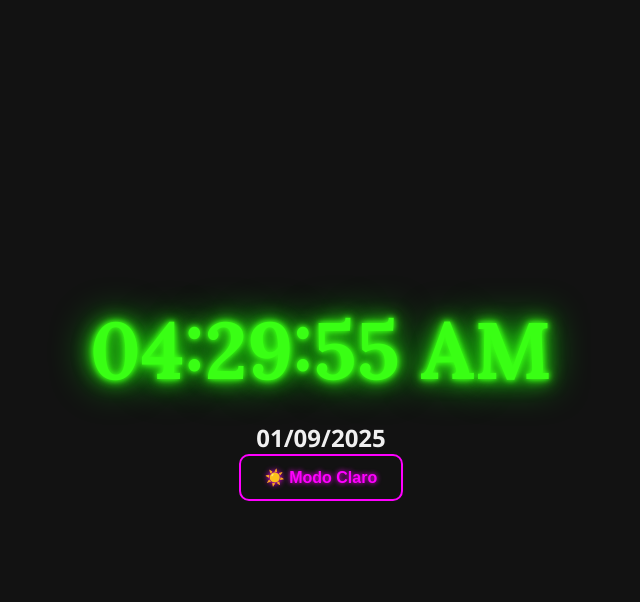
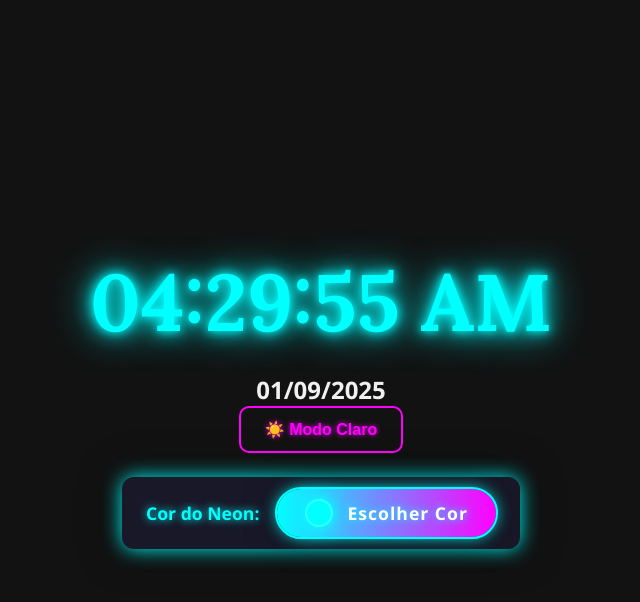
Before and after one commit to Twirted/relogio-digital, a plain HTML site: page index.html in a window 1280 px wide. Both pictures are taken after a click on the button "🌙 Modo Escuro". Shown: the whole page, without its empty margins (319-959 px from the left). Drawn offline with Linux system fonts and the light colour scheme.

Commit message:
Alterações nos botões e adicionando cores ao neon

```diff
--- a/index.html
+++ b/index.html
@@ -12,6 +12,14 @@
     <h1 id="clock">00:00:00</h1>
     <h2 id="date"></h2>
     <button id="theme-toggle">🌙 Modo Escuro</button>
+    <div class="neon-picker">
+      <label for="neon-color" class="neon-label">Cor do Neon:</label>
+      <button id="neon-btn" class="neon-btn">
+        <span id="neon-preview"></span>
+        <span>Escolher Cor</span>
+      </button>
+      <input type="color" id="neon-color" value="#00ffff" style="display:none;">
+    </div>
   </div>
   <script src="script.js"></script>
 </body>
--- a/script.js
+++ b/script.js
@@ -52,3 +52,36 @@ function applyAutoTheme() {
 
 setInterval(updateClock, 1000);
 updateClock(); // atualizar ao carregar
+
+const neonColorInput = document.getElementById("neon-color");
+const neonBtn = document.getElementById("neon-btn");
+const neonPreview = document.getElementById("neon-preview");
+
+// Atualiza a cor do preview e do neon
+function setNeonColor(color) {
+  document.documentElement.style.setProperty("--neon-color", color);
+  neonPreview.style.background = color;
+}
+
+// Ao clicar no botão, abre o seletor nativo
+neonBtn.addEventListener("click", () => {
+  neonColorInput.click();
+});
+
+// Atualiza cor ao escolher
+neonColorInput.addEventListener("input", (e) => {
+  setNeonColor(e.target.value);
+});
+
+// Mantém cor ao recarregar
+if (localStorage.getItem("neonColor")) {
+  setNeonColor(localStorage.getItem("neonColor"));
+  neonColorInput.value = localStorage.getItem("neonColor");
+} else {
+  setNeonColor(neonColorInput.value);
+}
+
+neonColorInput.addEventListener("change", (e) => {
+  localStorage.setItem("neonColor", e.target.value);
+  setNeonColor(e.target.value);
+});
--- a/style.css
+++ b/style.css
@@ -66,14 +66,16 @@ body.light #clock {
 }
 
 body.dark #clock {
-  color: #39ff14;
   text-shadow:
-    0 0 5px #39ff14,
-    0 0 10px #39ff14,
-    0 0 20px #39ff14,
-    0 0 40px #0f0;
+    0 0 10px var(--neon-color),
+    0 0 20px var(--neon-color),
+    0 0 40px var(--neon-color);
+  color: var(--neon-color);
 }
 
+:root {
+  --neon-color: #00ffff;
+}
 
 #clock {
   color: var(--neon-color);
@@ -83,3 +85,101 @@ body.dark #clock {
     0 0 20px var(--neon-color),
     0 0 40px var(--neon-color);
 }
+
+.neon-picker {
+  display: none;
+  margin: 24px auto 0 auto;
+  justify-content: center;
+  align-items: center;
+  gap: 10px;
+  background: #181828;
+  padding: 12px 24px;
+  border-radius: 12px;
+  box-shadow: 0 0 20px var(--neon-color), 0 0 40px #0008;
+  width: fit-content;
+}
+
+body.dark .neon-picker {
+  display: flex;
+  animation: fadeIn 0.5s;
+}
+
+.neon-picker label {
+  color: var(--neon-color);
+  font-weight: bold;
+  font-size: 1.1rem;
+  text-shadow: 0 0 8px var(--neon-color);
+  margin-right: 8px;
+}
+
+.neon-picker input[type="color"] {
+  border: none;
+  width: 40px;
+  height: 40px;
+  border-radius: 50%;
+  background: none;
+  box-shadow: 0 0 10px var(--neon-color), 0 0 20px var(--neon-color);
+  cursor: pointer;
+  transition: box-shadow 0.3s;
+  outline: 2px solid var(--neon-color);
+}
+
+.neon-picker input[type="color"]:hover {
+  box-shadow: 0 0 20px var(--neon-color), 0 0 40px var(--neon-color);
+}
+
+.neon-btn {
+  display: flex;
+  align-items: center;
+  gap: 10px;
+  background: linear-gradient(90deg, #0ff 0%, #f0f 100%);
+  border: none;
+  border-radius: 30px;
+  padding: 10px 28px;
+  color: #fff;
+  font-size: 1.1rem;
+  font-family: inherit;
+  font-weight: bold;
+  letter-spacing: 1px;
+  cursor: pointer;
+  box-shadow: 0 0 16px var(--neon-color), 0 0 32px #0008;
+  position: relative;
+  transition: background 0.3s, box-shadow 0.3s, transform 0.2s;
+  outline: 2px solid var(--neon-color);
+  text-shadow: 0 0 8px var(--neon-color);
+}
+
+.neon-btn:hover, .neon-btn:focus {
+  background: linear-gradient(90deg, #f0f 0%, #0ff 100%);
+  box-shadow: 0 0 32px var(--neon-color), 0 0 64px #000a;
+  transform: scale(1.05);
+}
+
+#neon-preview {
+  display: inline-block;
+  width: 28px;
+  height: 28px;
+  border-radius: 50%;
+  background: var(--neon-color);
+  box-shadow: 0 0 12px var(--neon-color), 0 0 24px var(--neon-color);
+  border: 2px solid #fff3;
+  margin-right: 4px;
+}
+
+.neon-label {
+  color: var(--neon-color);
+  font-weight: bold;
+  font-size: 1.1rem;
+  text-shadow: 0 0 8px var(--neon-color);
+  margin-right: 8px;
+}
+
+/* Esconde o input nativo */
+#neon-color {
+  display: none;
+}
+
+@keyframes fadeIn {
+  from { opacity: 0; transform: scale(0.95);}
+  to { opacity: 1; transform: scale(1);}
+}
```
